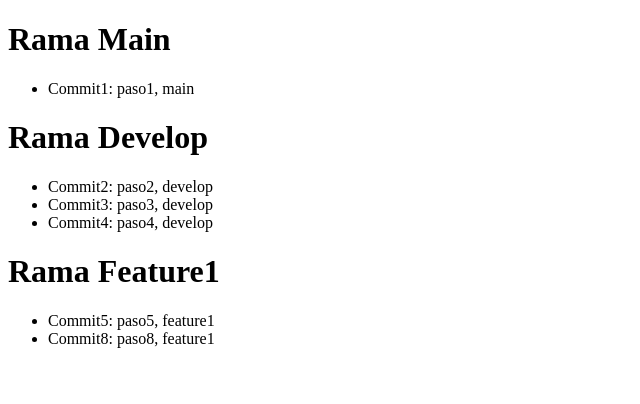
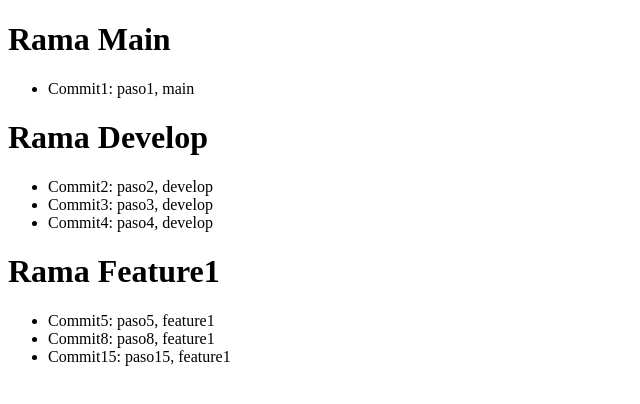
Before and after one commit to edurenera/proyecto-git, a plain HTML site: page index.html in a window 1280 px wide. Shown: the whole page, without its empty margins (0-640 px from the left). Drawn offline with Linux system fonts and the light colour scheme.

Commit message:
Commit15: paso15,feature1

```diff
--- a/index.html
+++ b/index.html
@@ -22,6 +22,7 @@
     <ul>
         <li>Commit5: paso5, feature1</li>
         <li>Commit8: paso8, feature1</li>
+        <li>Commit15: paso15, feature1</li>
     </ul>
 </body>
 </html>
```
